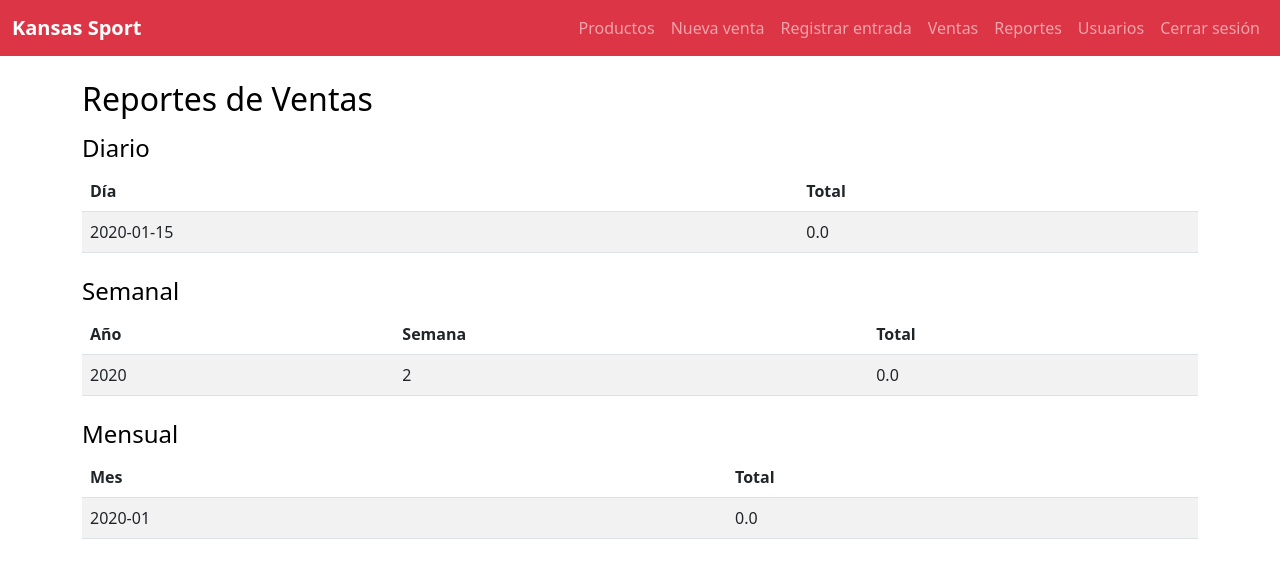
After one commit to cdazaperez/rag_fastapi, a Flask app: page /reportes in a window 1280 px wide. The commit adds this page. Shown: the top 578 px of the page. Run offline with Flask 3, Linux system fonts and the light colour scheme; the visitor is signed in with stand-in values (Sample User, id 1); tables that the repository leaves empty or names only in its code hold one stand-in row (values such as "Sample post").

Commit message:
Add Kansas Sport branding and inventory features

```diff
--- a/inventario/app_flask_inventario.py
+++ b/inventario/app_flask_inventario.py
@@ -170,6 +170,37 @@ def ver_ventas():
     conn.close()
     return render_template('ventas.html', ventas=ventas)
 
+@app.route('/reportes')
+def reporte_ventas():
+    if 'user' not in session:
+        return redirect(url_for('login'))
+
+    conn = get_db()
+    cursor = conn.cursor(dictionary=True)
+    cursor.execute("""
+        SELECT DATE(fecha) AS dia, SUM(v.cantidad * p.precio) AS total
+        FROM ventas v
+        JOIN productos p ON v.producto_id = p.id
+        GROUP BY dia ORDER BY dia DESC
+    """)
+    diarios = cursor.fetchall()
+    cursor.execute("""
+        SELECT YEAR(fecha) AS year, WEEK(fecha) AS semana, SUM(v.cantidad * p.precio) AS total
+        FROM ventas v
+        JOIN productos p ON v.producto_id = p.id
+        GROUP BY year, semana ORDER BY year DESC, semana DESC
+    """)
+    semanal = cursor.fetchall()
+    cursor.execute("""
+        SELECT DATE_FORMAT(fecha, '%Y-%m') AS mes, SUM(v.cantidad * p.precio) AS total
+        FROM ventas v
+        JOIN productos p ON v.producto_id = p.id
+        GROUP BY mes ORDER BY mes DESC
+    """)
+    mensual = cursor.fetchall()
+    conn.close()
+    return render_template('reportes.html', diarios=diarios, semanal=semanal, mensual=mensual)
+
 @app.route('/agregar', methods=['GET', 'POST'])
 def agregar_producto():
     if 'user' not in session:
@@ -196,6 +227,28 @@ def agregar_producto():
 
     return render_template("agregar_producto.html")
 
+@app.route('/entrada', methods=['GET', 'POST'])
+def entrada_producto():
+    if 'user' not in session:
+        return redirect(url_for('login'))
+
+    conn = get_db()
+    cursor = conn.cursor(dictionary=True)
+    cursor.execute("SELECT * FROM productos")
+    productos = cursor.fetchall()
+
+    if request.method == 'POST':
+        producto_id = int(request.form['producto_id'])
+        cantidad = int(request.form['cantidad'])
+        cursor.execute("UPDATE productos SET cantidad = cantidad + %s WHERE id = %s", (cantidad, producto_id))
+        conn.commit()
+        conn.close()
+        flash("Entrada registrada")
+        return redirect(url_for('dashboard'))
+
+    conn.close()
+    return render_template("entrada_producto.html", productos=productos)
+
 @app.route('/venta', methods=['GET', 'POST'])
 def nueva_venta():
     if 'user' not in session:
@@ -219,7 +272,16 @@ def nueva_venta():
                 VALUES (%s, %s, %s, NOW())
             """, (producto_id, session['user'], cantidad))
             conn.commit()
-            flash("Venta registrada")
+            venta_id = cursor.lastrowid
+            cursor.execute("""
+                SELECT v.id, p.nombre, v.usuario, v.cantidad, v.fecha, p.precio
+                FROM ventas v
+                JOIN productos p ON v.producto_id = p.id
+                WHERE v.id=%s
+            """, (venta_id,))
+            venta = cursor.fetchone()
+            conn.close()
+            return render_template("recibo.html", venta=venta)
         else:
             flash("Stock insuficiente o producto no encontrado", "error")
         conn.close()
--- a/inventario/templates/base.html
+++ b/inventario/templates/base.html
@@ -3,14 +3,14 @@
 <head>
     <meta charset="utf-8">
     <meta name="viewport" content="width=device-width, initial-scale=1">
-    <title>{% block title %}Inventario{% endblock %}</title>
+    <title>{% block title %}Inventario Kansas Sport{% endblock %}</title>
     <link href="https://cdn.jsdelivr.net/npm/bootstrap@5.3.0/dist/css/bootstrap.min.css" rel="stylesheet">
     <link rel="stylesheet" href="{{ url_for('static', filename='css/style.css') }}">
 </head>
 <body>
 <nav class="navbar navbar-expand-lg navbar-dark bg-danger">
   <div class="container-fluid">
-    <a class="navbar-brand" href="{{ url_for('dashboard') }}">Inventario</a>
+    <a class="navbar-brand" href="{{ url_for('dashboard') }}">Kansas Sport</a>
     <button class="navbar-toggler" type="button" data-bs-toggle="collapse" data-bs-target="#navbarNav" aria-controls="navbarNav" aria-expanded="false" aria-label="Toggle navigation">
       <span class="navbar-toggler-icon"></span>
     </button>
@@ -24,7 +24,13 @@
           <a class="nav-link" href="{{ url_for('nueva_venta') }}">Nueva venta</a>
         </li>
         <li class="nav-item">
+          <a class="nav-link" href="{{ url_for('entrada_producto') }}">Registrar entrada</a>
+        </li>
+        <li class="nav-item">
           <a class="nav-link" href="{{ url_for('ver_ventas') }}">Ventas</a>
+        </li>
+        <li class="nav-item">
+          <a class="nav-link" href="{{ url_for('reporte_ventas') }}">Reportes</a>
         </li>
         {% if session.get('role') == 'admin' %}
         <li class="nav-item">
--- /dev/null
+++ b/inventario/templates/reportes.html
@@ -0,0 +1,38 @@
+{% extends 'base.html' %}
+{% block title %}Reportes de Ventas{% endblock %}
+{% block content %}
+<h2 class="mb-3">Reportes de Ventas</h2>
+<h4>Diario</h4>
+<table class="table table-striped mb-4">
+  <thead>
+    <tr><th>Día</th><th>Total</th></tr>
+  </thead>
+  <tbody>
+    {% for r in diarios %}
+    <tr><td>{{ r.dia }}</td><td>{{ r.total }}</td></tr>
+    {% endfor %}
+  </tbody>
+</table>
+<h4>Semanal</h4>
+<table class="table table-striped mb-4">
+  <thead>
+    <tr><th>Año</th><th>Semana</th><th>Total</th></tr>
+  </thead>
+  <tbody>
+    {% for r in semanal %}
+    <tr><td>{{ r.year }}</td><td>{{ r.semana }}</td><td>{{ r.total }}</td></tr>
+    {% endfor %}
+  </tbody>
+</table>
+<h4>Mensual</h4>
+<table class="table table-striped mb-4">
+  <thead>
+    <tr><th>Mes</th><th>Total</th></tr>
+  </thead>
+  <tbody>
+    {% for r in mensual %}
+    <tr><td>{{ r.mes }}</td><td>{{ r.total }}</td></tr>
+    {% endfor %}
+  </tbody>
+</table>
+{% endblock %}
```
Also changed, not shown: inventario/templates/entrada_producto.html (added, +23 -0 lines), inventario/templates/recibo.html (added, +17 -0 lines).
